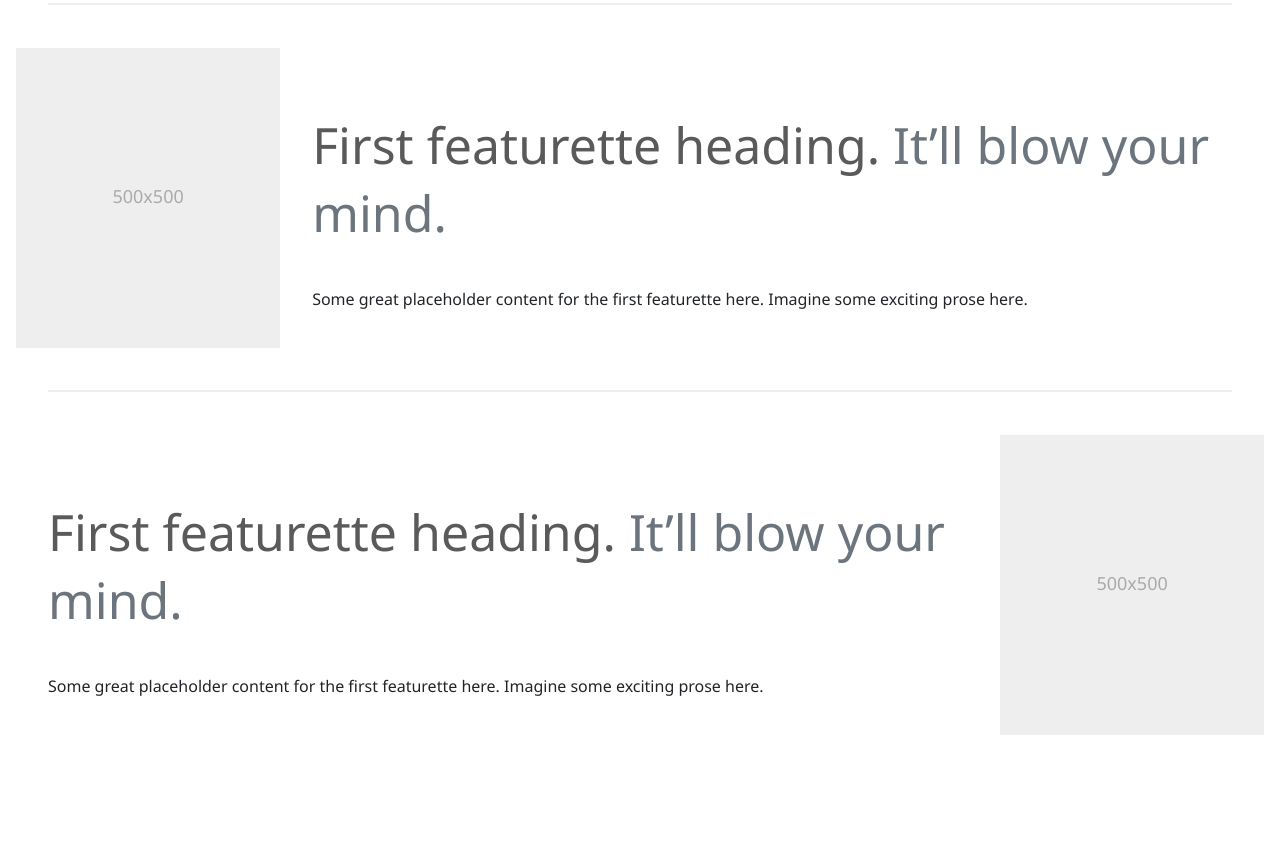
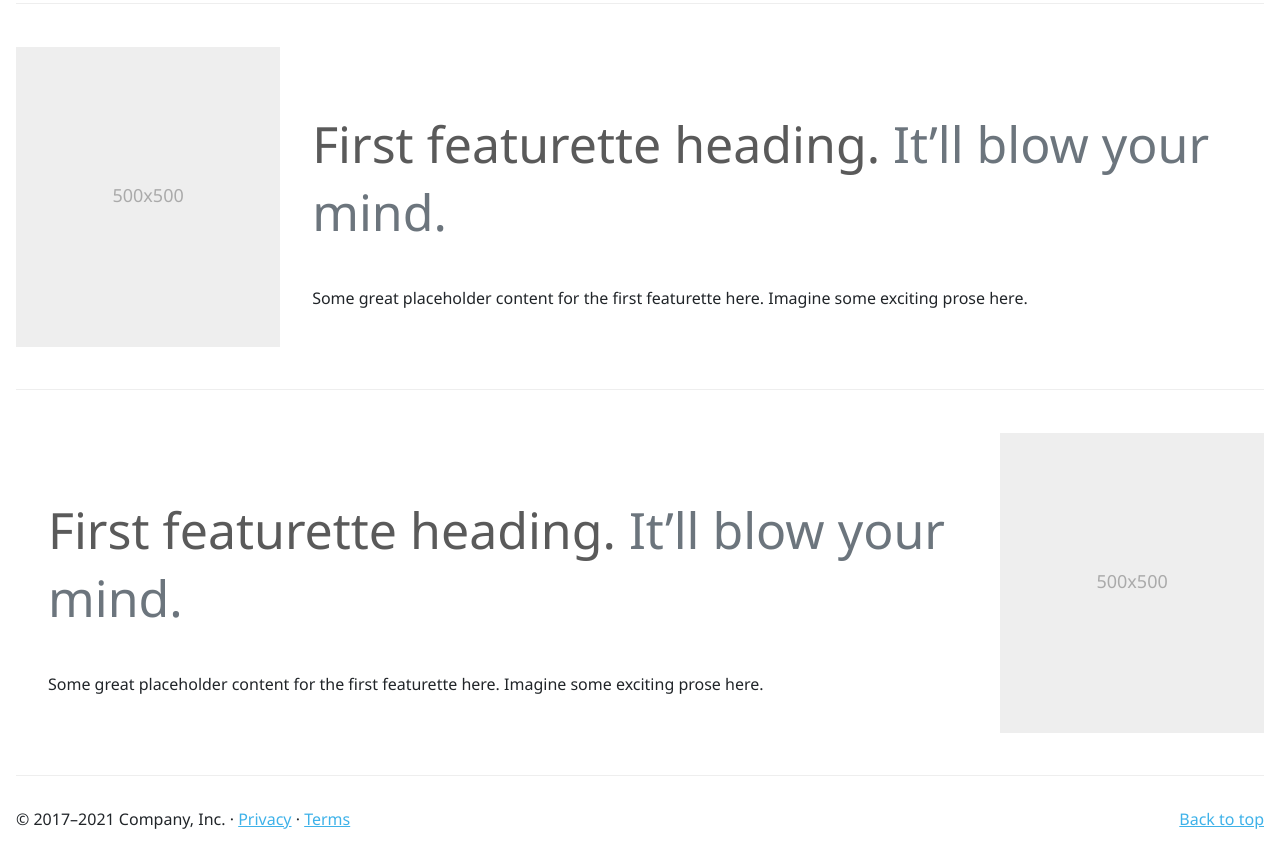
Before and after one commit to michel-ciardullo/parc-loisirs, a website built with Vite: page index.html in a window 1280 px wide. Shown: the part 1184-2046 px from the top of the page. Before the commit the page ends 1961 px from the top, so only its background shows below. Built offline with nearby package versions, Linux system fonts and the light colour scheme.

Commit message:
last commit

```diff
--- a/index.html
+++ b/index.html
@@ -69,8 +69,8 @@
             </section>
 
             <section class="content-section">
-                <div class="container">
-                    <div class="hr"></div>
+                <div class="container hr">
+                    <span></span>
                 </div>
             </section>
 
@@ -94,8 +94,8 @@
             </section>
 
             <section class="content-section">
-                <div class="container">
-                    <div class="hr"></div>
+                <div class="container hr">
+                    <span></span>
                 </div>
             </section>
 
@@ -117,7 +117,24 @@
                     </svg>
                 </div>
             </section>
+
+            <section class="content-section">
+                <div class="container hr">
+                    <span></span>
+                </div>
+            </section>
         </main>
+
+        <footer class="footer">
+            <section class="container">
+                <div>
+                   <span>© 2017–2021 Company, Inc.</span> ·
+                    <a href="#">Privacy</a> ·
+                    <a href="#">Terms</a>
+                </div>
+                <a href="#">Back to top</a>
+            </section>
+        </footer>
 
         <script type="module" src="/src/main.ts"></script>
     </body>
--- a/src/style.scss
+++ b/src/style.scss
@@ -28,12 +28,38 @@ body {
 }
 
 .hr {
-  background-color: #eee;
-  margin: 2rem 0;
-  width: 100%;
-  height: 2px;
+  display: block;
+
+  span {
+    display: block;
+    background-color: #eee;
+    margin: 2rem 0;
+    width: 100%;
+    height: 1px;
+  }
 }
 
-main {
-  margin-bottom: 2rem;
+.footer {
+  padding-bottom: 2rem;
+
+  > .container {
+    display: flex;
+    justify-content: space-between;
+    align-items: center;
+  }
+
+  a {
+    color: #3EB2E9;
+  }
 }
+
+@media only screen and (max-width: 600px)
+{
+  .footer  > .container {
+    flex-direction: column;
+
+    > a {
+      margin-top: 1rem;
+    }
+  }
+}
```
